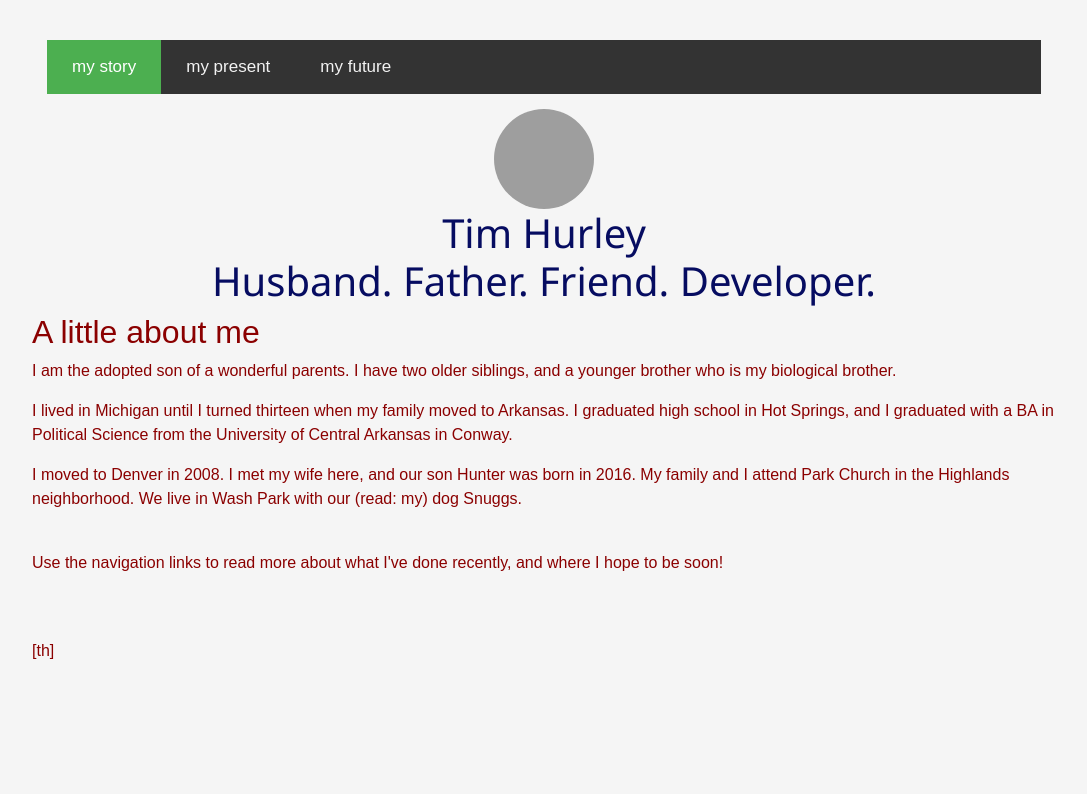
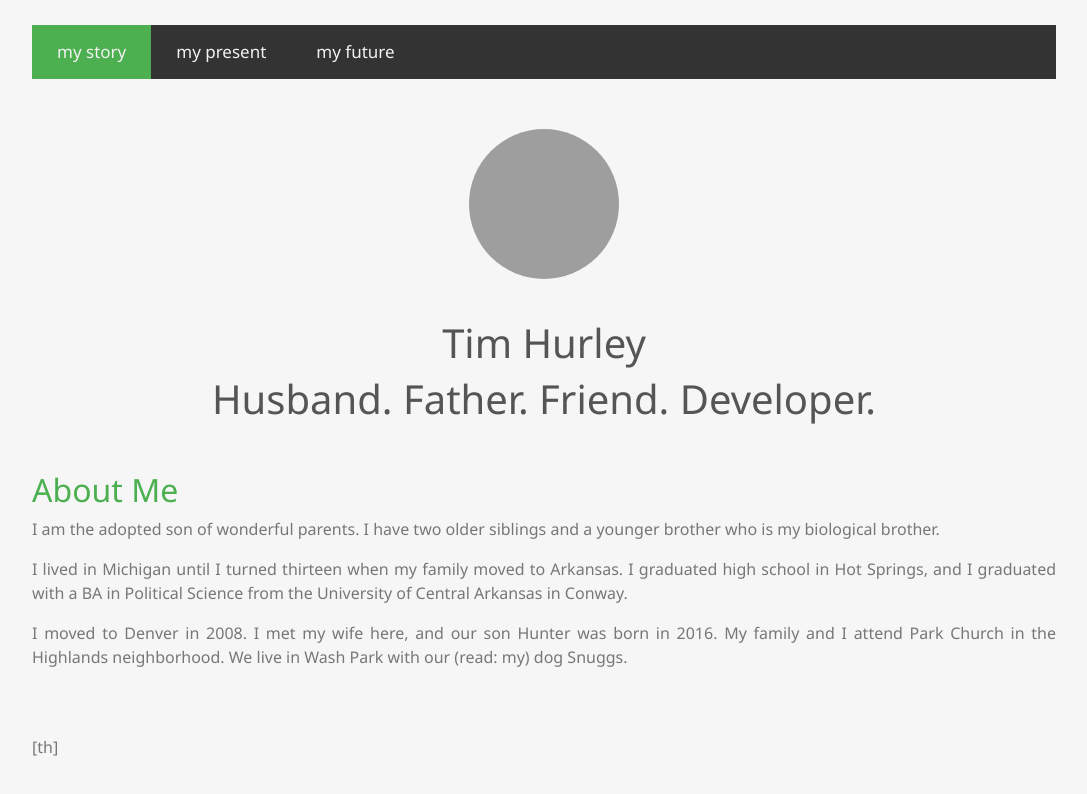
Before and after one commit to yhtomitim/g84, a plain HTML site: page index.html in a window 1280 px wide. Shown: the whole page, without its empty margins (96-1183 px from the left). Drawn offline with nearby package versions, Linux system fonts and the light colour scheme; grey boxes are pictures that could not be loaded.

Commit message:
major edits 2.0

```diff
--- a/index.html
+++ b/index.html
@@ -19,38 +19,37 @@
 			</nav>
 		</div>
 	</header>
-	<div class="titlediv">
-		<h1 class="title"><img src="Assets\timhurley(cropped).jpg" alt="photo of Tim Hurley" class="avatar"> <br> Tim Hurley  <br> Husband. Father. Friend. Developer.</h1>
+		<div class="top">
+			<img src="Assets\timhurley(cropped).jpg" alt="photo of Tim Hurley" class="avatar">
+		</div>
+		<div class="top">
+			<h1>Tim Hurley</h1>
+			<h1>Husband. Father. Friend. Developer.</h1>
 		</div>
 
 	<div>
-		<h2>A little about me</h2>
+		<h2>About Me</h2>
+	</div>
+	<div class="content">
 		<p>
-				I am the adopted son of a wonderful parents. I have two older siblings, and a younger brother
+			I am the adopted son of wonderful parents. I have two older siblings and a younger brother
 			who is my biological brother.
 		</p>
-
 		<p>
 			I lived in Michigan until I turned thirteen when my family moved to Arkansas. I graduated
 			high school in Hot Springs, and I graduated with a BA in Political Science from the University of
 			Central Arkansas in Conway.
 		</p>
-
-			<p>
+		<p class="lastP">
 			I moved to Denver in 2008. I met my wife here, and our son Hunter was born in 2016. My family and I
 			attend Park Church in the Highlands	neighborhood. We live in Wash Park with our (read: my) dog Snuggs.
 		</p>
-
-			<br>
-
 		<p>
-				Use the navigation links to read more about what I've done recently, and where I hope to be soon!
+			[th]
 		</p>
-
-			<br><br>
-
-			<p>[th]</p>
 	</div>
+	<!-- <div class="LI-profile-badge"  data-version="v1" data-size="medium" data-locale="en_US" data-type="horizontal" data-theme="dark" data-vanity="tim-hurley-493b2a71"><a class="LI-simple-link" href='https://www.linkedin.com/in/tim-hurley-493b2a71?trk=profile-badge'>Tim Hurley</a></div>
+	<script type="text/javascript" src="https://platform.linkedin.com/badges/js/profile.js" async defer></script> -->
 	<script src="https://maxcdn.bootstrapcdn.com/bootstrap/4.0.0/js/bootstrap.min.js" integrity="sha384-JZR6Spejh4U02d8jOt6vLEHfe/JQGiRRSQQxSfFWpi1MquVdAyjUar5+76PVCmYl" crossorigin="anonymous"></script>
 </body>
 </html>
--- a/main.css
+++ b/main.css
@@ -1,36 +1,12 @@
 body {
     margin: 25px auto;
     width: 80%;
-    background: whitesmoke;
+    background: #f6f6f6;
+    font-family: 'Noto Sans', 'Arial', sans-serif;
 }
 
 header {
-    padding: 15px;
-}
-
-h1 {
-    font-family: 'Noto Sans', sans-serif;
-    color: #060c61;
-    text-align: center;
-}
-
-div {
-    font-family: Arial, Helvetica, sans-serif;
-    color: darkred;
-    text-align: left;
-}
-
-.avatar {
-    vertical-align: middle;
-    width: 100px;
-    height: 100px;
-    border-radius: 50%;
-}
-
-/* Add a black background color to the top navigation */
-.topnav {
-    background-color: #333;
-    overflow: hidden;
+    padding-bottom:  50px;
 }
 
 /* Style the links inside the navigation bar */
@@ -46,11 +22,50 @@ div {
 /* Change the color of links on hover */
 .topnav a:hover {
     background-color: #ddd;
-    color: black;
+    color: #333;
 }
 
 /* Add a color to the active/current link */
 .topnav a.active {
     background-color: #4CAF50;
-    color: white;
+    color: #f2f2f2
+    ;
 }
+
+/* Add a black background color to the top navigation */
+.topnav {
+    background-color: #333;
+    overflow: hidden;
+}
+
+.top {
+    padding-bottom: 40px;
+    text-align: center;
+    color: #555555;
+}
+
+.avatar {
+    vertical-align: center;
+    width: 150px;
+    height: 150px;
+    border-radius: 50%;
+}
+
+h2 {
+    color: #4CAF50;
+}
+
+.content {
+    text-align: justify;
+    color: #777777;
+
+}
+
+.lastP {
+    padding-bottom: 50px;
+}
+
+/* .LI-profile-badge {
+    text-align: center;
+}
+} */
```
Also changed, not shown: today.html (+6 -6 lines), tomorrow.html (+5 -5 lines). Lines whose indentation alone changed are shown as unchanged.
